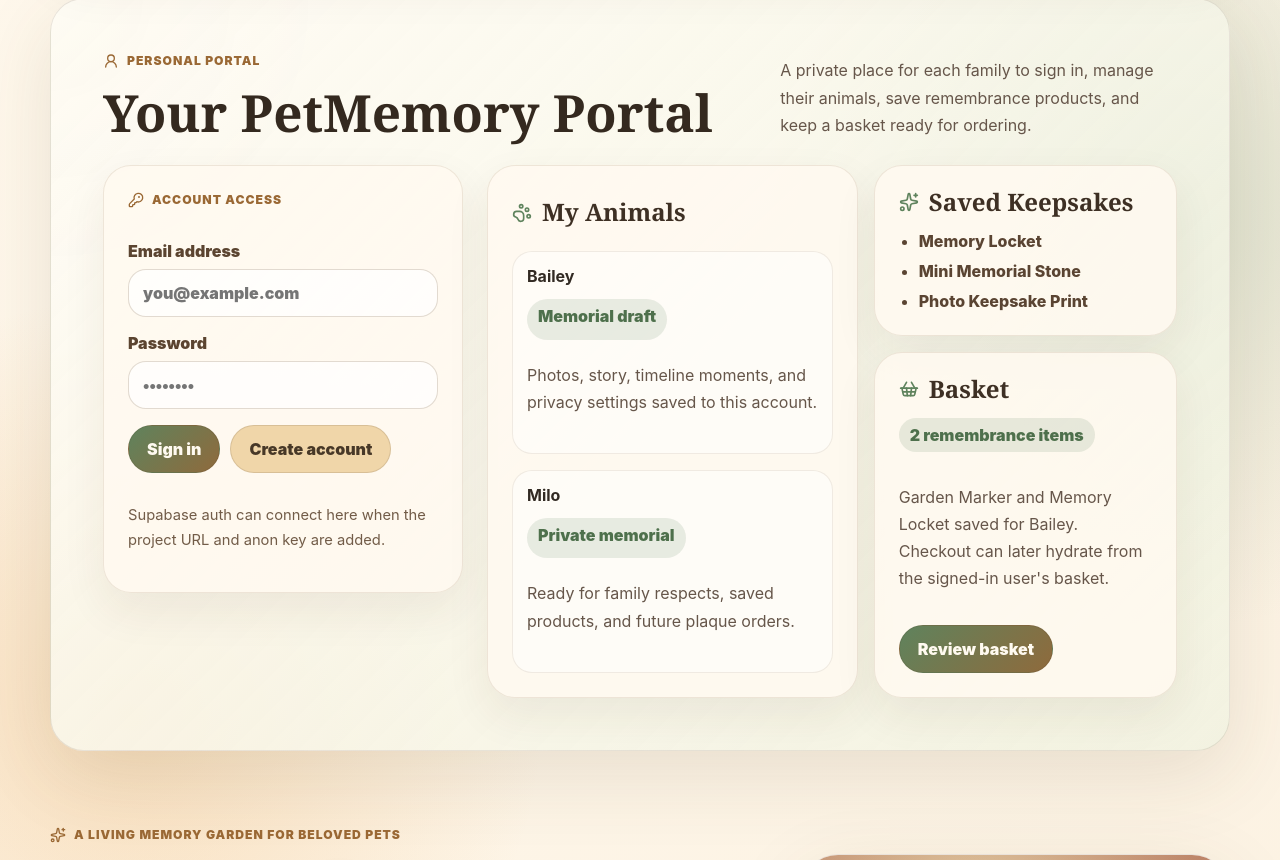
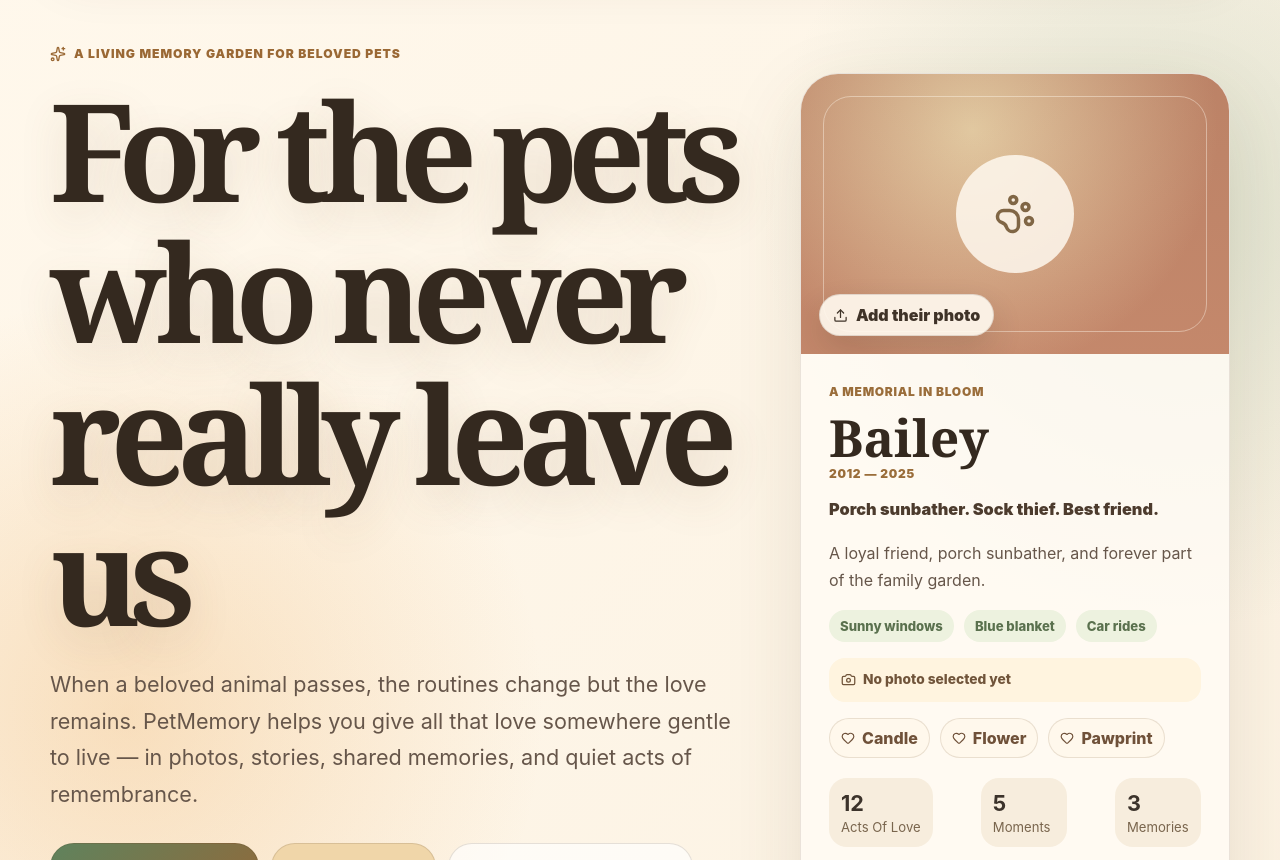
Before and after one commit to nathanaelduberry/Pet-Memory, a React (Vite) app: page / in a window 1280 px wide. Shown: the part 120-980 px from the top of the page. Built offline with nearby package versions, Linux system fonts and the light colour scheme.

Commit message:
Place account portal beneath hero

```diff
--- a/src/App.tsx
+++ b/src/App.tsx
@@ -27,8 +27,8 @@
         </nav>
       </header>
 
+      <Hero />
       <AccountPortal />
-      <Hero />
 
       <section id="memorial" className="section-block intro-section">
         <div className="section-heading split-heading">
```
